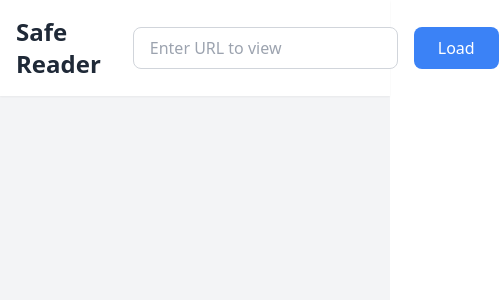
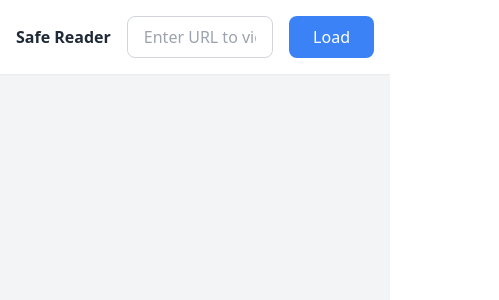
Before and after one commit to paulmelero/safe-reader, a Nuxt app: page / in a window 390 px wide. Shown: the top 300 px of the page, 499 px wide, since content can reach past the window. Built offline with nearby package versions, Linux system fonts and the light colour scheme.

Commit message:
fix responsiveness and PWA

```diff
--- a/app.vue
+++ b/app.vue
@@ -1,5 +1,8 @@
 <template>
-  <NuxtPage />
+  <div>
+    <NuxtPwaManifest />
+    <NuxtPage />
+  </div>
 </template>
 
 <script setup lang="ts">
@@ -11,6 +14,15 @@ useHead({
       content:
         "A secure way to view shared URLs (in a sandboxed iframe with no JS).",
     },
+    { name: "theme-color", content: "#ffffff" },
+    { name: "apple-mobile-web-app-capable", content: "yes" },
+    { name: "apple-mobile-web-app-status-bar-style", content: "default" },
+  ],
+  link: [
+    {
+      rel: "apple-touch-icon",
+      href: "/safereader-192x192.png",
+    },
   ],
 });
 </script>
--- a/components/TheHeader.vue
+++ b/components/TheHeader.vue
@@ -1,16 +1,18 @@
 <template>
   <header class="bg-white shadow-sm">
-    <div class="px-4 py-4 flex items-center justify-between">
-      <h1 class="text-2xl font-bold text-gray-800">Safe Reader</h1>
+    <div class="px-4 gap-4 py-4 flex items-center justify-between max-w-full">
+      <h1 class="md:text-2xl font-bold text-gray-800 text-nowrap">
+        Safe Reader
+      </h1>
 
       <!-- URL Input Form -->
-      <form @submit.prevent="loadUrl" class="flex-1 max-w-3xl ml-8">
+      <form @submit.prevent="loadUrl" class="w-full">
         <div class="flex gap-4">
           <input
             v-model="modelValue"
             type="url"
             placeholder="Enter URL to view"
-            class="flex-1 px-4 py-2 rounded-lg border border-gray-300 focus:outline-none focus:ring-2 focus:ring-blue-500"
+            class="w-full px-4 py-2 rounded-lg border border-gray-300 focus:outline-none focus:ring-2 focus:ring-blue-500"
             required
           />
           <button
--- a/nuxt.config.ts
+++ b/nuxt.config.ts
@@ -10,15 +10,18 @@ export default defineNuxtConfig({
   },
 
   pwa: {
+    registerType: "autoUpdate",
     manifest: {
       name: "Safe Reader",
       short_name: "Safe Reader",
       description:
         "A secure way to view shared URLs (in a sandboxed iframe with no JS).",
       theme_color: "#ffffff",
+      background_color: "#ffffff",
+      display: "standalone",
       icons: [
         {
-          src: "/safereader-192x192.png",
+          src: "safereader-192x192.png", // Removed leading slash for relative path
           sizes: "192x192",
           type: "image/png",
         },
@@ -26,6 +29,7 @@ export default defineNuxtConfig({
       share_target: {
         action: "/",
         method: "GET",
+        enctype: "application/x-www-form-urlencoded",
         params: {
           title: "title",
           text: "text",
@@ -37,5 +41,9 @@ export default defineNuxtConfig({
       navigateFallback: "/",
       globPatterns: ["**/*.{js,css,html,png,svg,ico}"],
     },
+    devOptions: {
+      enabled: true,
+      type: "module",
+    },
   },
 });
--- a/pages/index.vue
+++ b/pages/index.vue
@@ -76,13 +76,28 @@ const loadUrl = async () => {
   }
 };
 
-// Handle shared URLs
+// Handle URL params (for both navigation and PWA share target)
 onMounted(() => {
   const url = new URL(window.location.href);
+  // Check for params from share target API (url, title, text)
   const sharedUrl = url.searchParams.get("url");
+  const sharedText = url.searchParams.get("text");
+
+  // Priority: 1. url parameter, 2. text parameter that contains a URL
+  let urlToLoad = null;
 
   if (sharedUrl && isValidUrl(sharedUrl)) {
-    urlInput.value = sharedUrl;
+    urlToLoad = sharedUrl;
+  } else if (sharedText) {
+    // Check if the text contains a URL
+    const urlMatch = sharedText.match(/(https?:\/\/[^\s]+)/);
+    if (urlMatch && isValidUrl(urlMatch[0])) {
+      urlToLoad = urlMatch[0];
+    }
+  }
+
+  if (urlToLoad) {
+    urlInput.value = urlToLoad;
     loadUrl();
   }
 });
```
